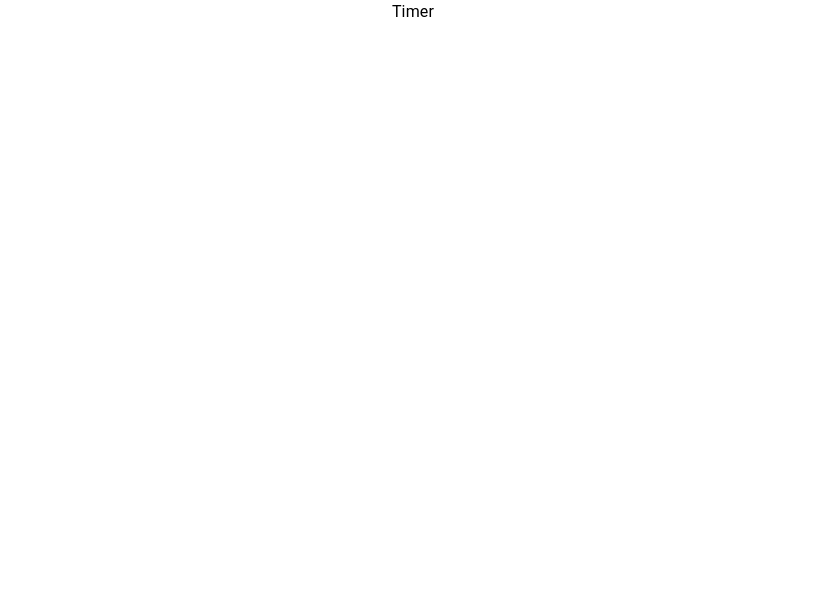
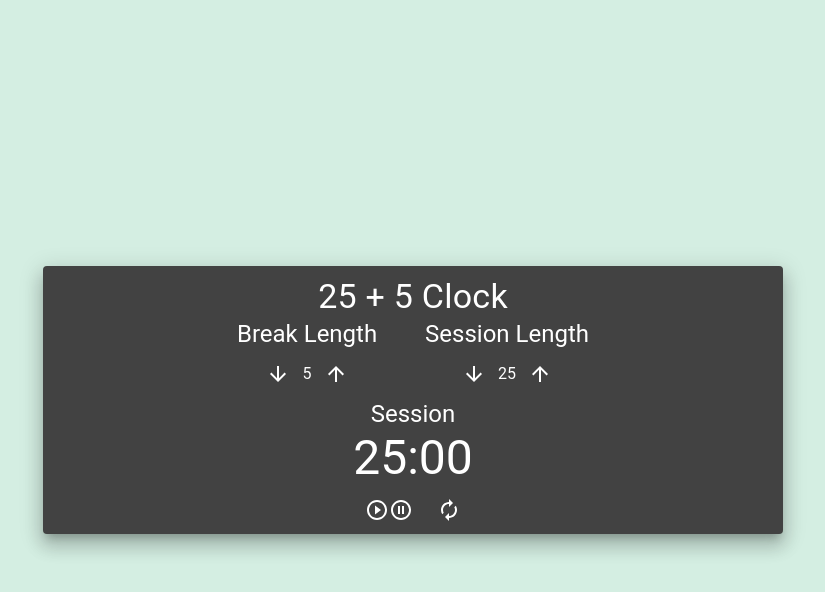
Before and after one commit to browe83/study-timer, a React (Create React App) app: page / in a window 1280 px wide. Shown: the top 592 px of the page, without its empty margins (227-1052 px from the left). Built offline with nearby package versions, Linux system fonts and the light colour scheme.

Commit message:
Hardcodes layout

```diff
--- a/public/index.html
+++ b/public/index.html
@@ -27,6 +27,7 @@
     <title>React App</title>
   </head>
   <body>
+     <script src="https://cdn.freecodecamp.org/testable-projects-fcc/v1/bundle.js"></script>
     <noscript>You need to enable JavaScript to run this app.</noscript>
     <div id="root"></div>
     <!--
--- a/src/App.js
+++ b/src/App.js
@@ -1,11 +1,16 @@
 import './App.css';
+import { ThemeProvider } from '@material-ui/core/styles';
+import { Typography } from '@material-ui/core';
 import Timer from './components/Timer';
+import theme from './theme';
+
+console.log('theme:', theme);
 
 function App() {
   return (
-    <div className="App">
+    <ThemeProvider theme={theme}>
       <Timer />
-    </div>
+    </ThemeProvider>
   );
 }
 
--- a/src/components/Timer.js
+++ b/src/components/Timer.js
@@ -1,9 +1,109 @@
-import { Container, Typography } from '@material-ui/core';
+import {
+  Container,
+  Paper,
+  Typography,
+  Box,
+  IconButton,
+} from '@material-ui/core';
+import { makeStyles } from '@material-ui/styles';
+import ArrowUpwardIcon from '@material-ui/icons/ArrowUpward';
+import ArrowDownwardIcon from '@material-ui/icons/ArrowDownward';
+import PlayCircleOutlineIcon from '@material-ui/icons/PlayCircleOutline';
+import PauseCircleOutlineIcon from '@material-ui/icons/PauseCircleOutline';
+import AutorenewIcon from '@material-ui/icons/Autorenew';
+
+const useStyles = makeStyles({
+  container: {
+    display: 'flex',
+    flexDirection: 'column',
+    justifyContent: 'center',
+    alignItems: 'center',
+    height: '100vh',
+    backgroundColor: '#d4eee2',
+  },
+  timer: {
+    display: 'flex',
+    flexDirection: 'column',
+    alignItems: 'center',
+    justifyContent: 'center',
+    width: '60%',
+    paddingTop: '10px',
+  },
+  length: {
+    display: 'flex',
+    justifyContent: 'space-around',
+    width: '400px',
+  },
+  subLength: {
+    display: 'flex',
+    flexDirection: 'column',
+    alignItems: 'center',
+  },
+  arrows: {
+    display: 'flex',
+    alignItems: 'center',
+  },
+});
 
 export default function Timer() {
+  const classes = useStyles();
+
   return (
-    <Container>
-      <Typography>Timer</Typography>
+    <Container className={classes.container}>
+      <Paper elevation={12} outlined className={classes.timer}>
+        <Typography variant="h4" outlined>
+          25 + 5 Clock
+        </Typography>
+        <Box className={classes.length}>
+          <Box className={classes.subLength}>
+            <Typography id="break-label" variant="h5">
+              Break Length
+            </Typography>
+            <Box className={classes.arrows}>
+              <IconButton id="break-decrement">
+                <ArrowDownwardIcon />
+              </IconButton>
+              <Typography id="break-length">5</Typography>
+              <IconButton id="break-increment">
+                <ArrowUpwardIcon />
+              </IconButton>
+            </Box>
+          </Box>
+          <Box className={classes.subLength}>
+            <Typography id="session-label" variant="h5">
+              Session Length
+            </Typography>
+            <Box className={classes.arrows}>
+              <IconButton id="session-decrement">
+                <ArrowDownwardIcon />
+              </IconButton>
+              <Typography id="session-length">25</Typography>
+              <IconButton id="session-increment">
+                <ArrowUpwardIcon />
+              </IconButton>
+            </Box>
+          </Box>
+        </Box>
+        <Box>
+          <Container>
+            <Typography id="timer-label" align="center" variant="h5">
+              Session
+            </Typography>
+            <Typography id="time-left" align="center" variant="h3">
+              25:00
+            </Typography>
+          </Container>
+        </Box>
+        <Container align="center">
+          <IconButton id="start_stop">
+            <PlayCircleOutlineIcon />
+            <PauseCircleOutlineIcon />
+          </IconButton>
+          <IconButton id="reset">
+            <AutorenewIcon />
+          </IconButton>
+        </Container>
+      </Paper>
     </Container>
   );
 }
--- /dev/null
+++ b/src/theme.js
@@ -0,0 +1,9 @@
+import { createMuiTheme } from '@material-ui/core/styles';
+
+const theme = createMuiTheme({
+  palette: {
+    type: 'dark',
+  },
+});
+
+export default theme;
```
